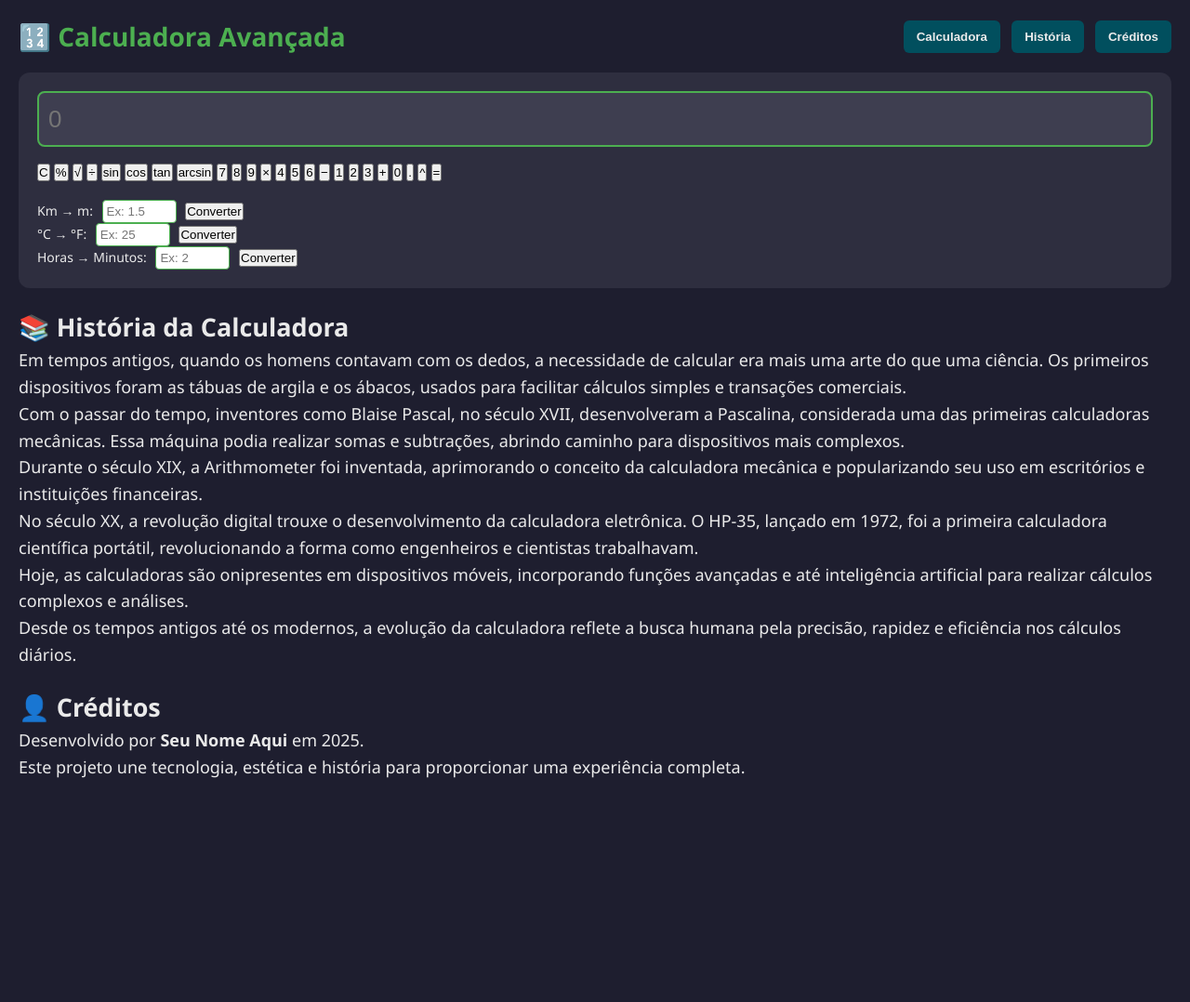
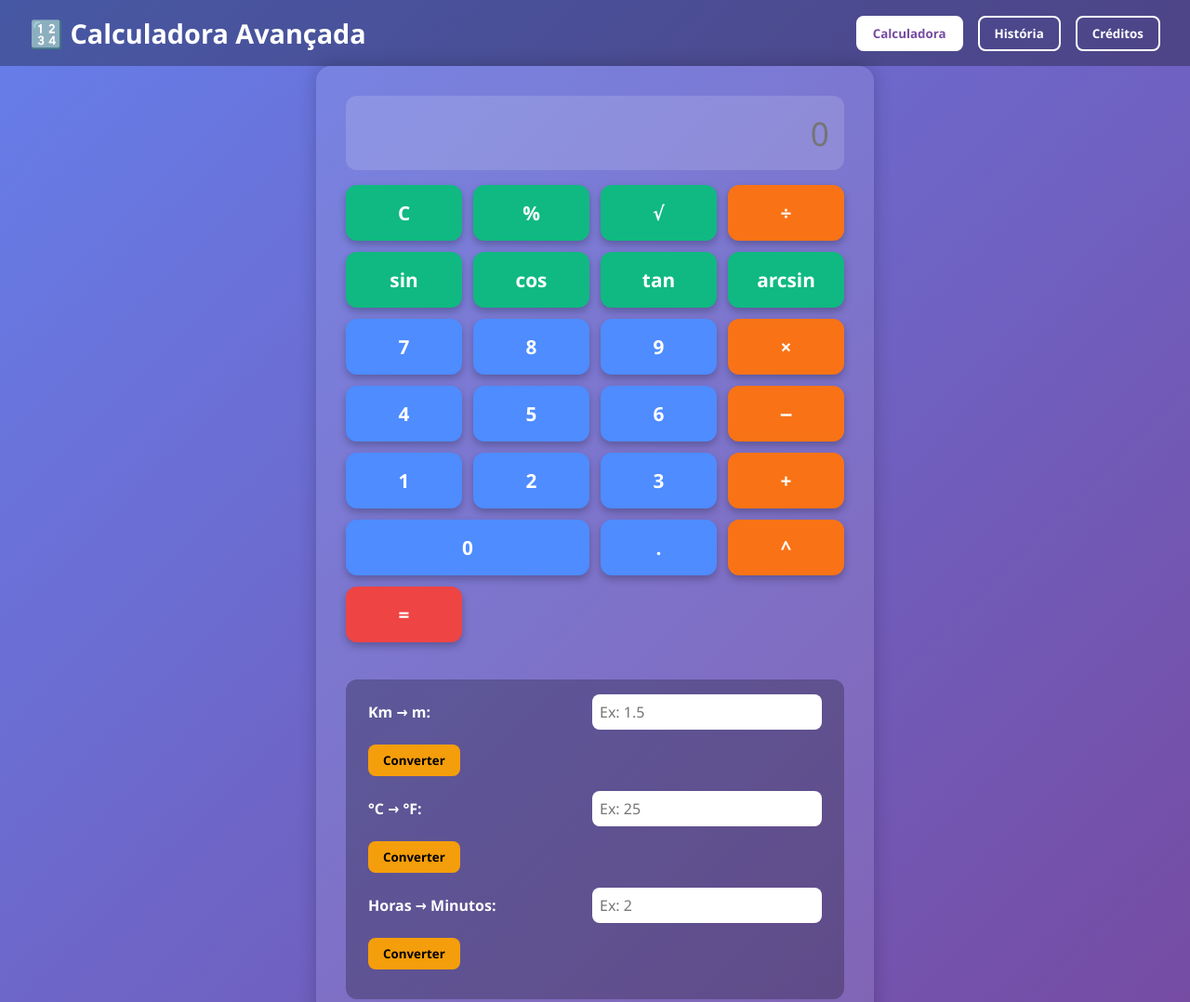
Before and after one commit to Thiyago-wq/IAN-HAWKE, a plain HTML site: page index.html in a window 1280 px wide. Shown: the top 1078 px of the page at 93% size. Before the commit the page ends 860 px from the top, so only its background shows below. Drawn offline with Linux system fonts and the light colour scheme.

Commit message:
Update style.css

```diff
--- a/style.css
+++ b/style.css
@@ -1,90 +1,235 @@
-/* Reset */
+/* Reset básico */
 * {
-  margin: 0; padding: 0; box-sizing: border-box;
+  box-sizing: border-box;
+  margin: 0;
+  padding: 0;
+  font-family: 'Segoe UI', Tahoma, Geneva, Verdana, sans-serif;
 }
 
-/* Cores principais */
-:root {
-  --bg-dark: #1e1e2f;
-  --green-modern: #4caf50;
-  --turquoise-dark: #006d77;
-  --font-light: #eaeaea;
-  --btn-bg: #014f5e;
-  --btn-hover: #016d7d;
-}
-
-/* Estilo base */
+/* Corpo da página */
 body {
-  background-color: var(--bg-dark);
-  color: var(--font-light);
-  font-family: 'Segoe UI', sans-serif;
-  padding: 20px;
+  background: linear-gradient(135deg, #667eea, #764ba2);
+  min-height: 100vh;
+  color: #fff;
+  display: flex;
+  flex-direction: column;
 }
 
 /* Navbar */
 .navbar {
-  display: flex; justify-content: space-between; align-items: center;
-  margin-bottom: 20px;
+  background-color: rgba(0, 0, 0, 0.3);
+  padding: 1rem 2rem;
+  display: flex;
+  align-items: center;
+  justify-content: space-between;
+  flex-wrap: wrap;
+  gap: 1rem;
 }
-.navbar h1 { color: var(--green-modern); font-size: 28px; }
-.navbar nav button {
-  background-color: var(--btn-bg); color: var(--font-light);
-  border: none; padding: 10px 14px; margin-left: 8px;
-  border-radius: 6px; font-weight: bold; cursor: pointer;
-  transition: background 0.3s;
+
+.navbar h1 {
+  font-size: 1.8rem;
+  user-select: none;
 }
-.navbar nav button:hover {
-  background-color: var(--btn-hover);
+
+.navbar nav {
+  display: flex;
+  gap: 1rem;
+}
+
+.navbar button {
+  background: transparent;
+  border: 2px solid #fff;
+  color: #fff;
+  padding: 0.5rem 1rem;
+  font-weight: 600;
+  cursor: pointer;
+  border-radius: 8px;
+  transition: background-color 0.3s ease, color 0.3s ease;
+  user-select: none;
+}
+
+.navbar button:hover {
+  background-color: #fff;
+  color: #764ba2;
+}
+
+.navbar button.active {
+  background-color: #fff;
+  color: #764ba2;
+  pointer-events: none;
+}
+
+/* Main container */
+main {
+  flex: 1;
+  padding: 2rem;
+  max-width: 600px;
+  margin: 0 auto;
+  width: 100%;
+  background-color: rgba(255, 255, 255, 0.1);
+  border-radius: 16px;
+  box-shadow: 0 0 20px rgba(0,0,0,0.2);
 }
 
 /* Tabs */
-.tab { display: none; }
-.tab.active { display: block; animation: fade 0.4s ease-in-out; }
+.tab-content {
+  display: none;
+  animation: fadeIn 0.4s ease forwards;
+}
 
-/* Fade */
-@keyframes fade {
-  from { opacity: 0; transform: translateY(20px); }
-  to { opacity: 1; transform: translateY(0); }
+.tab-content.active {
+  display: block;
+}
+
+@keyframes fadeIn {
+  from {opacity: 0;}
+  to {opacity: 1;}
 }
 
 /* Calculadora */
+
 .calculator {
-  background-color: #2e2e3f; padding: 20px; border-radius: 12px;
+  display: flex;
+  flex-direction: column;
+  gap: 1rem;
 }
+
+/* Display da calculadora */
 #display {
-  width: 100%; height: 60px; font-size: 26px;
-  margin-bottom: 15px; padding: 10px; border-radius: 8px;
-  border: 2px solid var(--green-modern); background-color: #3e3e50;
-  color: var(--font-light);
+  font-size: 2.2rem;
+  padding: 1rem;
+  border-radius: 12px;
+  border: none;
+  text-align: right;
+  background-color: rgba(255, 255, 255, 0.15);
+  color: #fff;
+  user-select: none;
 }
-.buttons {
-  display: grid; grid-template-columns: repeat(4, 1fr); gap: 10px;
+
+/* Grid dos botões */
+.buttons-grid {
+  display: grid;
+  grid-template-columns: repeat(4, 1fr);
+  gap: 12px;
 }
-.buttons button {
-  padding: 16px; font-size: 18px;
-  background-color: var(--btn-bg); border: none; border-radius: 8px;
-  cursor: pointer; transition: background 0.2s;
+
+/* Botões gerais */
+.btn {
+  padding: 1rem;
+  font-size: 1.3rem;
+  border-radius: 12px;
+  border: none;
+  cursor: pointer;
+  font-weight: 700;
+  box-shadow: 0 4px 8px rgba(0, 0, 0, 0.25);
+  transition: transform 0.15s ease, background-color 0.3s ease;
+  user-select: none;
 }
-.buttons button:hover {
-  background-color: var(--btn-hover);
+
+/* Números */
+.num-btn {
+  background-color: #4e8cff;
+  color: #fff;
+}
+
+.num-btn:hover {
+  background-color: #3572d7;
+  transform: scale(1.1);
+}
+
+/* Operações */
+.op-btn {
+  background-color: #f97316; /* laranja vibrante */
+  color: #fff;
+}
+
+.op-btn:hover {
+  background-color: #d65a00;
+  transform: scale(1.1);
+}
+
+/* Funções */
+.func-btn {
+  background-color: #10b981; /* verde */
+  color: #fff;
+}
+
+.func-btn:hover {
+  background-color: #0a8460;
+  transform: scale(1.1);
+}
+
+/* Botão zero maior */
+.zero-btn {
+  grid-column: span 2;
+}
+
+/* Botão igual */
+.equal-btn {
+  background-color: #ef4444; /* vermelho */
+  color: #fff;
+}
+
+.equal-btn:hover {
+  background-color: #b91c1c;
+  transform: scale(1.1);
 }
 
 /* Conversões */
 .conversions {
-  margin-top: 20px; font-size: 14px;
-}
-.conversions label {
-  margin-right: 6px;
-}
-.conversions input {
-  width: 80px; padding: 4px; margin-right: 6px;
-  border-radius: 4px; border: 1px solid var(--green-modern);
+  margin-top: 1.5rem;
+  background: rgba(0, 0, 0, 0.25);
+  padding: 1rem 1.5rem;
+  border-radius: 12px;
 }
 
-/* História */
-#history {
-  font-size: 18px; line-height: 1.6; margin: 20px 0;
+.conv-group {
+  margin-bottom: 1rem;
+  display: flex;
+  align-items: center;
+  gap: 1rem;
+  flex-wrap: wrap;
 }
 
-/* Créditos */
-#about { font-size: 18px; line-height: 1.6; }
+.conv-group label {
+  flex: 1 0 120px;
+  font-weight: 600;
+}
+
+.conv-group input {
+  flex: 1 1 120px;
+  padding: 0.5rem;
+  border-radius: 8px;
+  border: none;
+  font-size: 1rem;
+}
+
+.conv-btn {
+  background-color: #f59e0b;
+  border: none;
+  padding: 0.5rem 1rem;
+  font-weight: 700;
+  border-radius: 8px;
+  cursor: pointer;
+  transition: background-color 0.3s ease;
+  user-select: none;
+}
+
+.conv-btn:hover {
+  background-color: #b45309;
+  color: #fff;
+}
+
+.conv-output {
+  flex: 1 1 150px;
+  font-weight: 600;
+  font-style: italic;
+  color: #fafafa;
+}
+
+/* Aba história e créditos */
+#history, #about {
+  font-size: 1.1rem;
+  line-height: 1.6;
+  user-select: text;
+}
```
